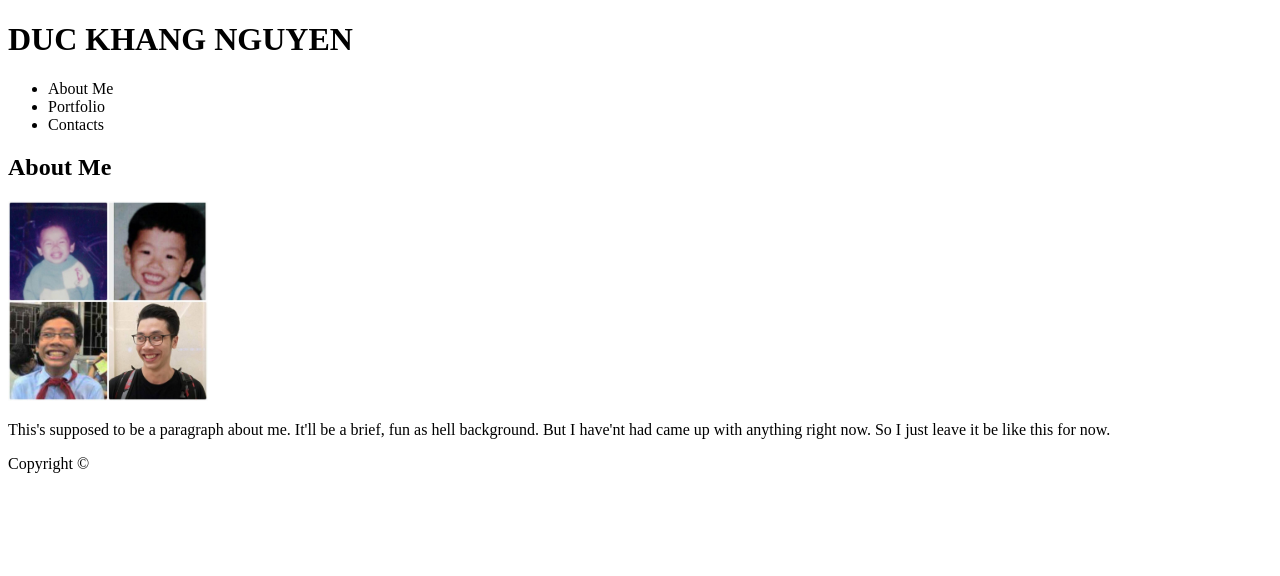
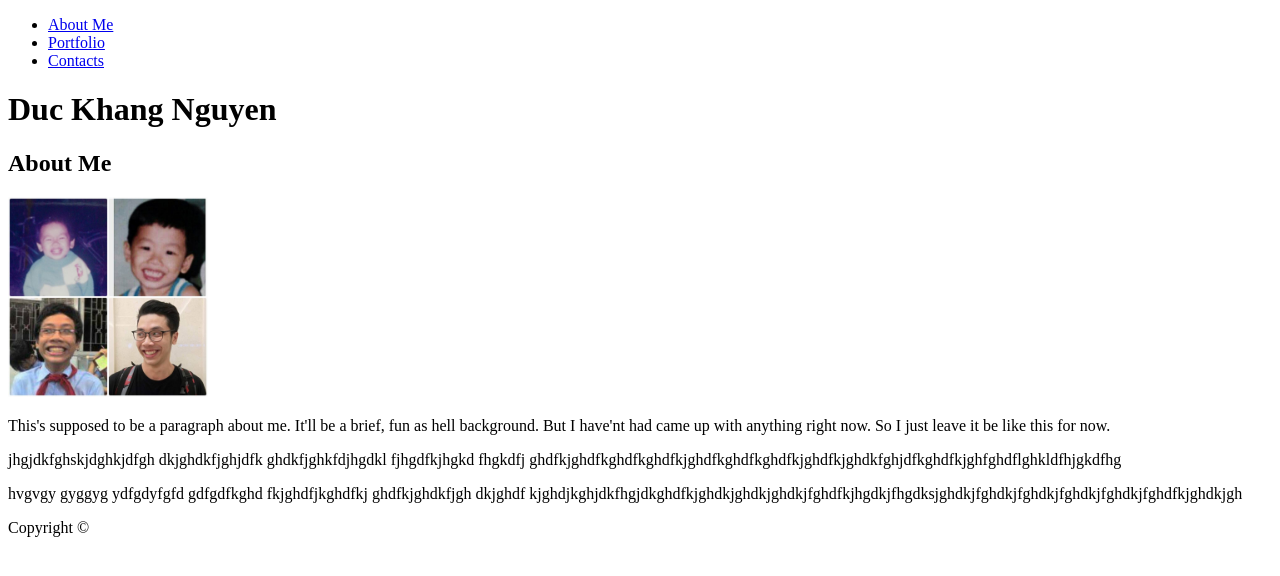
Before and after one commit to duckhang2210/Basic-Portfolio, a plain HTML site: page index.html in a window 1280 px wide. Drawn offline with Linux system fonts and the light colour scheme.

Commit message:
update index.html

```diff
--- a/index.html
+++ b/index.html
@@ -6,32 +6,42 @@
         <link type="text/css" rel="stylesheet" href="assets/css/style.css">
     </head>
     <body>
+        <div class="container">
         <header>
-            <h1>DUC KHANG NGUYEN</h1>
+
             <nav>
                 <ul>
-                    <li>About Me</li>
-                    <li>Portfolio</li>
-                    <li>Contacts</li>
+                    <li><a href="index.html">About Me</a></li>
+                    <li><a href="portfolio.html">Portfolio</a></li>
+                    <li><a href="contact.html">Contacts</a></li>
                 </ul>
             </nav>
+            <div class="logo"></div>
+            <h1 id="name">Duc Khang Nguyen</h1>
         </header>
 
 
         <section id="main">
             <h1>About Me</h1>
-            <img src="assets/images/profilepic.jpg"
+            <img id="pic" src="assets/images/profilepic.jpg"
                 width="200px"
                 height="200px"
                 alt="my profile picture">
+            <div id="aboutMeText">
             <p>This's supposed to be a paragraph about me. It'll be a brief, fun as hell
                 background. But I have'nt had came up with anything right now. So I just
                 leave it be like this for now.
             </p>
+            <p>jhgjdkfghskjdghkjdfgh dkjghdkfjghjdfk ghdkfjghkfdjhgdkl fjhgdfkjhgkd fhgkdfj ghdfkjghdfkghdfkghdfkjghdfkghdfkghdfkjghdfkjghdkfghjdfkghdfkjghfghdflghkldfhjgkdfhg</p>
+            <p>hvgvgy gyggyg ydfgdyfgfd gdfgdfkghd fkjghdfjkghdfkj ghdfkjghdkfjgh dkjghdf kjghdjkghjdkfhgjdkghdfkjghdkjghdkjghdkjfghdfkjhgdkjfhgdksjghdkjfghdkjfghdkjfghdkjfghdkjfghdfkjghdkjgh</p>
+            </div>
+
+
         </section>
+        </div>
 
         <footer>
-            Copyright &copy;
+            <p>Copyright &copy;</p>
         </footer>
     </body>
 </html>
```
